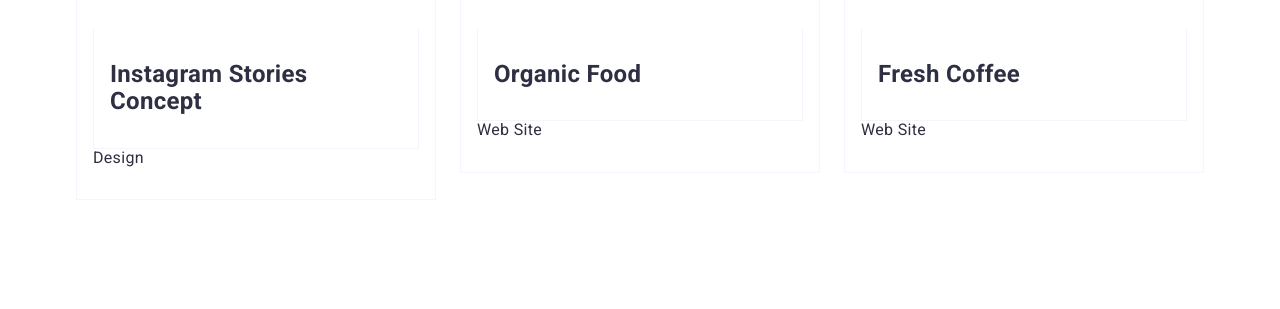
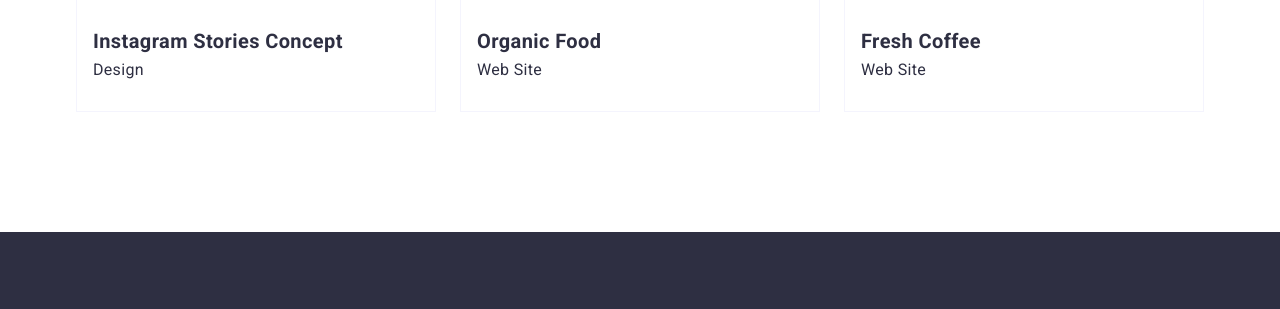
Before and after one commit to Elborn666/goit-markup-hw-03, a plain HTML site: page portfolio.html in a window 1280 px wide. Shown: the part 1520-1829 px from the top of the page. Drawn offline with nearby package versions, Linux system fonts and the light colour scheme.

Commit message:
correcr mistakes in portfolio

```diff
--- a/portfolio.html
+++ b/portfolio.html
@@ -90,21 +90,21 @@
                     <li class="portfolio-card">
                         <img src="./images/portfolio/card.jpg" width="360" alt="instagram stories">
                         <div class="portfolio-title">
-                            <h2 class="portfolio-title">Instagram Stories Concept</h2>
+                            <h2 class="portfolio-subtitle">Instagram Stories Concept</h2>
                             <p class="portfolio-text">Design</p>
                         </div>
                     </li>
                     <li class="portfolio-card">
                         <img src="./images/portfolio/food.jpg" width="360" alt="food on bag">
                         <div class="portfolio-title">
-                            <h2 class="portfolio-title">Organic Food</h2>
+                            <h2 class="portfolio-subtitle">Organic Food</h2>
                             <p class="portfolio-text">Web Site</p>
                         </div>
                     </li>
                     <li class="portfolio-card">
                         <img src="./images/portfolio/coffe.jpg" width="360" alt="make coffee">
                         <div class="portfolio-title">
-                            <h2 class="portfolio-title">Fresh Coffee</h2>
+                            <h2 class="portfolio-subtitle">Fresh Coffee</h2>
                             <p class="portfolio-text">Web Site</p>
                         </div>
                     </li>
```
